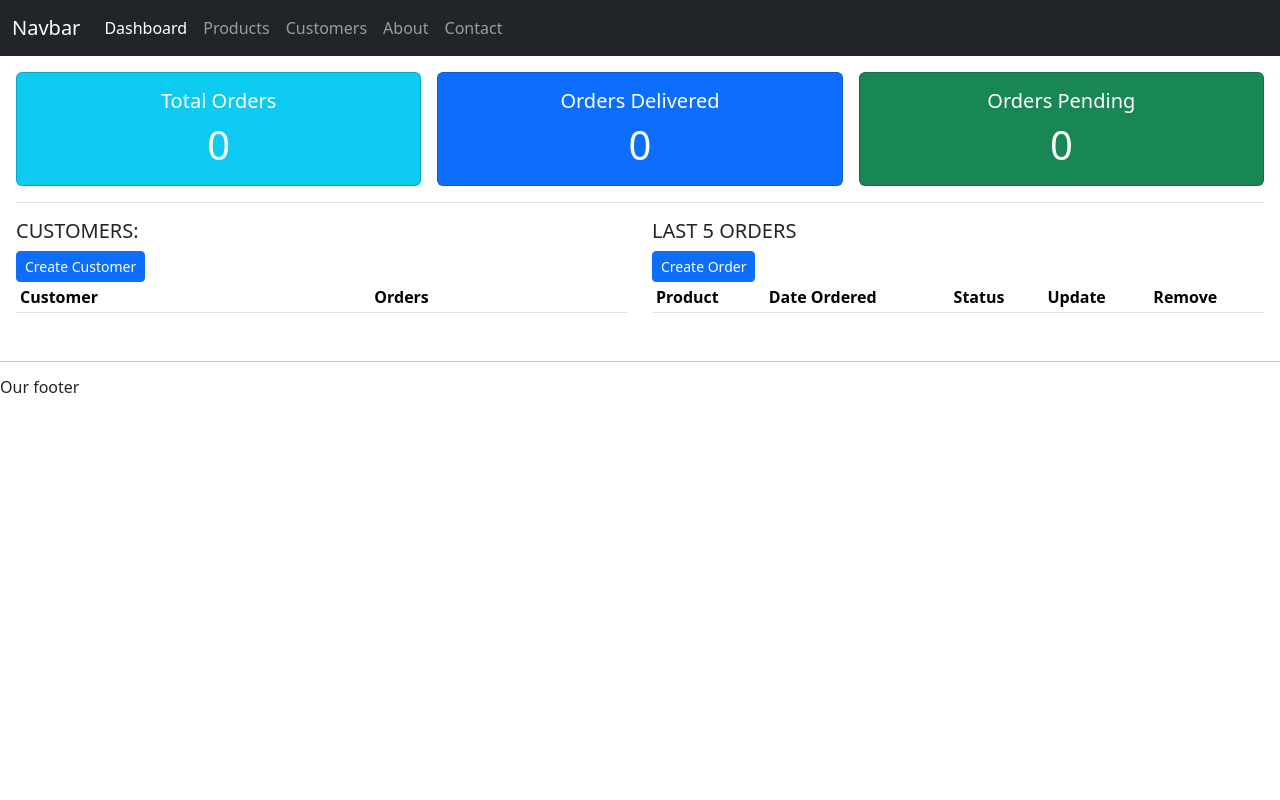
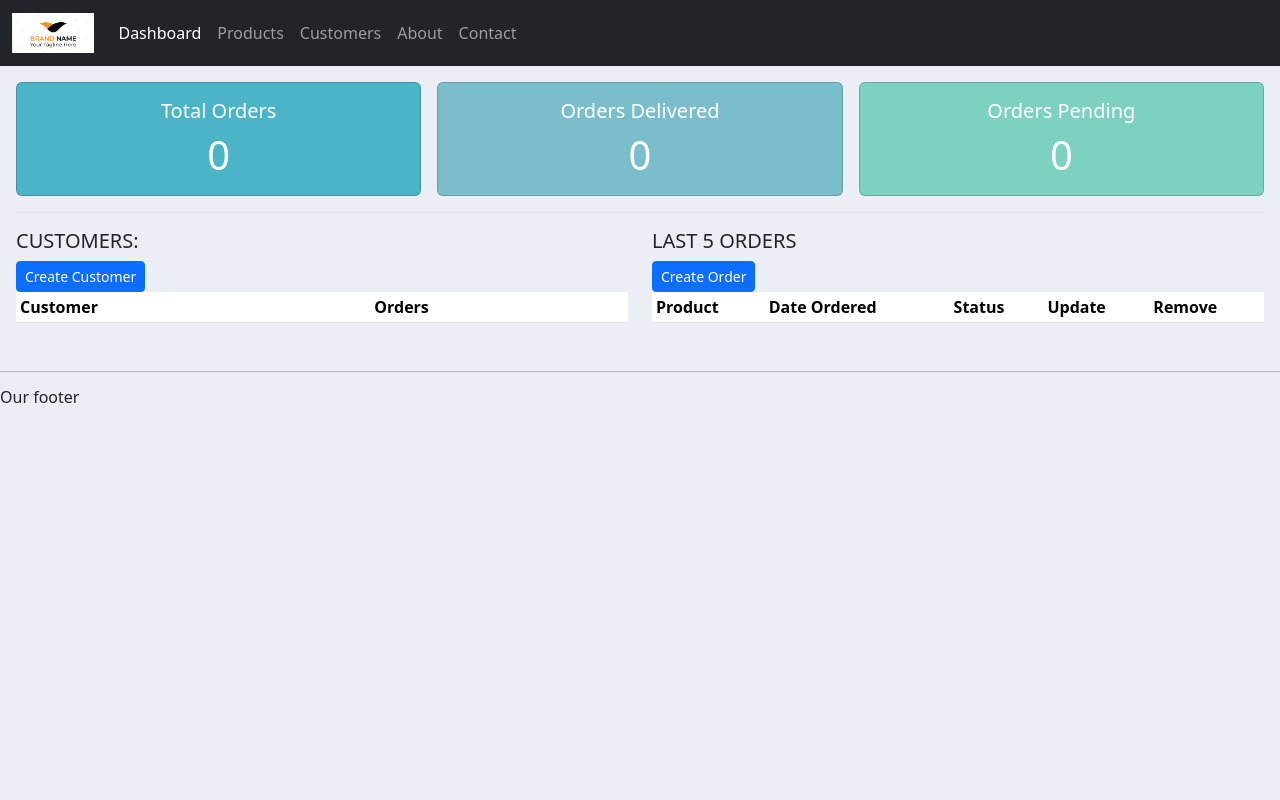
Before and after one commit to Fazil-Ahmed-724/crm_django, a Django app: page /accounts/ in a window 1280 px wide. Run offline with Django 5.2, Linux system fonts and the light colour scheme; lists and menus that the app fills with data are empty.

Commit message:
static files

```diff
--- a/accounts/templates/accounts/main.html
+++ b/accounts/templates/accounts/main.html
@@ -1,11 +1,14 @@
+{% load static %}
 <html>
 
 <head>
     <meta charset="utf-8">
     <meta name="viewport" content="width=device-width, initial-scale=1">
     <link href="https://cdn.jsdelivr.net/npm/bootstrap@5.3.8/dist/css/bootstrap.min.css" rel="stylesheet">
+    <link rel="stylesheet" href="{% static '/css/main.css' %}">
     <script src="https://cdn.jsdelivr.net/npm/bootstrap@5.3.8/dist/js/bootstrap.bundle.min.js"></script>
     <script src="https://ajax.googleapis.com/ajax/libs/jquery/3.7.1/jquery.min.js"></script>
+
     <title>CRM Django</title>
 </head>
 
--- a/accounts/templates/accounts/navbar.html
+++ b/accounts/templates/accounts/navbar.html
@@ -1,6 +1,7 @@
+{% load static %}
 <nav class="navbar navbar-expand-lg bg-dark navbar-dark">
   <div class="container-fluid">
-    <a class="navbar-brand" href="{% url 'home' %}">Navbar</a>
+    <a class="navbar-brand" href="{% url 'home' %}"><img src="{% static 'images/logo.png' %}" alt="Logo" class="img-fluid" style="max-height: 40px;"></a>
     <button class="navbar-toggler" type="button" data-bs-toggle="collapse" data-bs-target="#navbarNav" aria-controls="navbarNav" aria-expanded="false" aria-label="Toggle navigation">
       <span class="navbar-toggler-icon"></span>
     </button>
--- a/accounts/templates/accounts/status.html
+++ b/accounts/templates/accounts/status.html
@@ -1,7 +1,7 @@
 <div class="py-3 mx-3 border-bottom">
     <div class="row g-3">
         <div class="col-md-4">
-            <div class="card text-white bg-info h-100">
+            <div class="card text-white h-100" id="total-orders">
                 <div class="card-body">
                     <h5 class="card-title text-center">Total Orders</h5>
                     <p class="card-text display-6 text-center">0</p>
@@ -9,7 +9,7 @@
             </div>
         </div>
         <div class="col-md-4">
-            <div class="card text-white bg-primary h-100">
+            <div class="card text-white h-100" id="orders-delivered">
                 <div class="card-body">
                     <h5 class="card-title text-center">Orders Delivered</h5>
                     <p class="card-text display-6 text-center">0</p>
@@ -17,7 +17,7 @@
             </div>
         </div>
         <div class="col-md-4">
-            <div class="card text-white bg-success h-100">
+            <div class="card text-white h-100" id="orders-pending">
                 <div class="card-body">
                     <h5 class="card-title text-center">Orders Pending</h5>
                     <p class="card-text display-6 text-center">0</p>
--- /dev/null
+++ b/crm_django/static/css/main.css
@@ -0,0 +1,15 @@
+body {
+    background-color: #ebeff5;
+}
+
+#total-orders {
+    background-color: #4cb4c7;
+}
+
+#orders-delivered {
+    background-color: #7abecc;
+}
+
+#orders-pending {
+    background-color: #7CD1C0;
+}
```
Also changed, not shown: crm_django/settings.py (+7 -1 lines), crm_django/static/images/logo.png (added).
